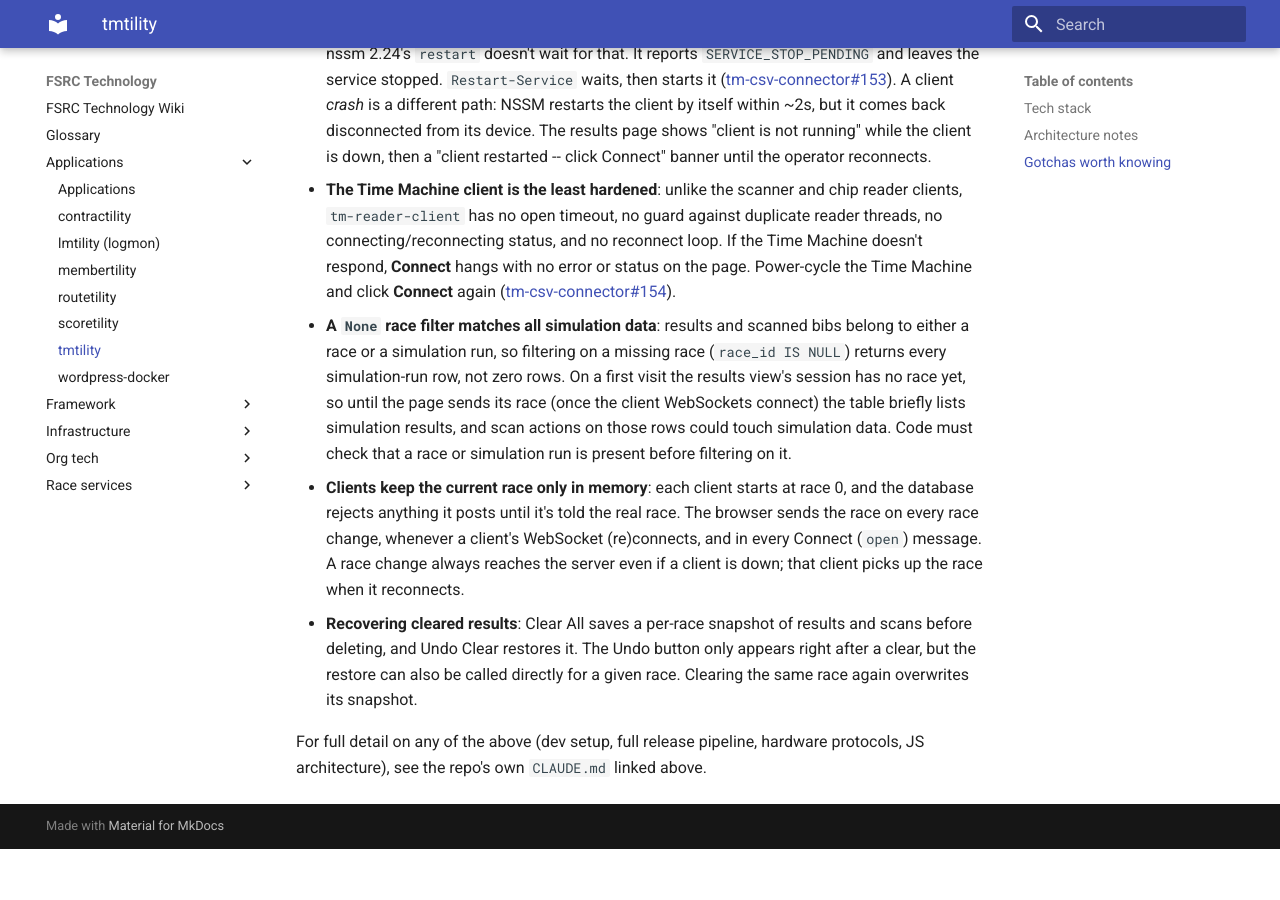
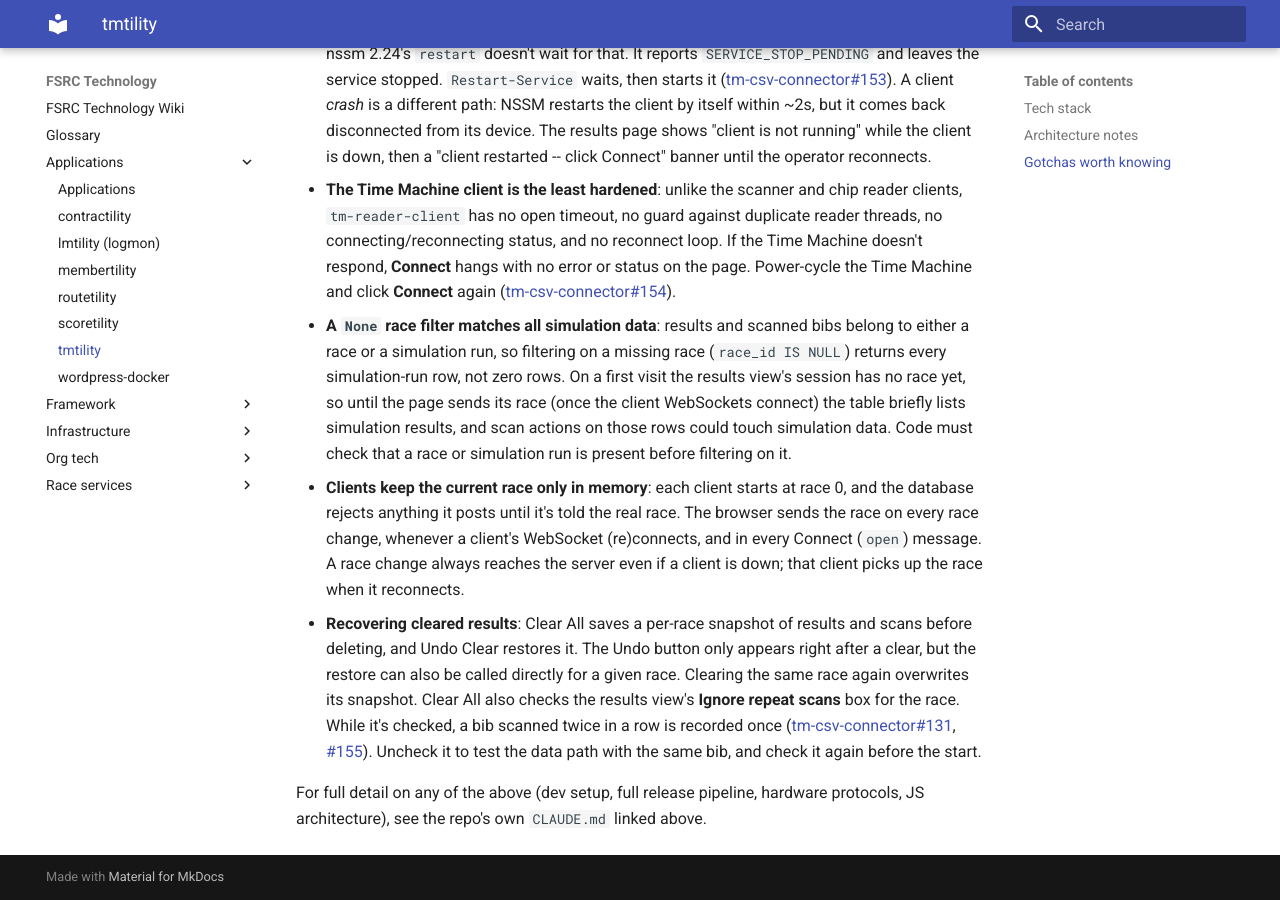
Before and after one commit to louking/fsrc-tech, an MkDocs documentation site: the page built from docs/applications/tmtility.md, in a window 1280 px wide and 900 px high, scrolled down 2523 px. Built offline with MkDocs 1.6.1 and Material for MkDocs 9.7.7, drawn with Linux system fonts in a browser that asks for light colours; before the commit the page ends 3372 px from its top, so only the background shows below that.

Commit message:
Document tmtility Ignore repeat scans checkbox set by Clear All (louking/tm-csv-connector#131, louking/tm-csv-connector#155)
Co-Authored-By: Claude Opus 5.5 <noreply@anthropic.com>

```diff
--- a/docs/applications/tmtility.md
+++ b/docs/applications/tmtility.md
@@ -40,6 +40,6 @@ Manages results received from a Time Machine manual race timer for input to scor
 - **The Time Machine client is the least hardened**: unlike the scanner and chip reader clients, `tm-reader-client` has no open timeout, no guard against duplicate reader threads, no connecting/reconnecting status, and no reconnect loop. If the Time Machine doesn't respond, **Connect** hangs with no error or status on the page. Power-cycle the Time Machine and click **Connect** again ([tm-csv-connector#154](https://github.com/louking/tm-csv-connector/issues/154)).
 - **A `None` race filter matches all simulation data**: results and scanned bibs belong to either a race or a simulation run, so filtering on a missing race (`race_id IS NULL`) returns every simulation-run row, not zero rows. On a first visit the results view's session has no race yet, so until the page sends its race (once the client WebSockets connect) the table briefly lists simulation results, and scan actions on those rows could touch simulation data. Code must check that a race or simulation run is present before filtering on it.
 - **Clients keep the current race only in memory**: each client starts at race 0, and the database rejects anything it posts until it's told the real race. The browser sends the race on every race change, whenever a client's WebSocket (re)connects, and in every Connect (`open`) message. A race change always reaches the server even if a client is down; that client picks up the race when it reconnects.
-- **Recovering cleared results**: Clear All saves a per-race snapshot of results and scans before deleting, and Undo Clear restores it. The Undo button only appears right after a clear, but the restore can also be called directly for a given race. Clearing the same race again overwrites its snapshot.
+- **Recovering cleared results**: Clear All saves a per-race snapshot of results and scans before deleting, and Undo Clear restores it. The Undo button only appears right after a clear, but the restore can also be called directly for a given race. Clearing the same race again overwrites its snapshot. Clear All also checks the results view's **Ignore repeat scans** box for the race. While it's checked, a bib scanned twice in a row is recorded once ([tm-csv-connector#131](https://github.com/louking/tm-csv-connector/issues/131), [#155](https://github.com/louking/tm-csv-connector/issues/155)). Uncheck it to test the data path with the same bib, and check it again before the start.
 
 For full detail on any of the above (dev setup, full release pipeline, hardware protocols, JS architecture), see the repo's own `CLAUDE.md` linked above.
```
Also changed, not shown: CHANGELOG.md (+4 -0 lines).
